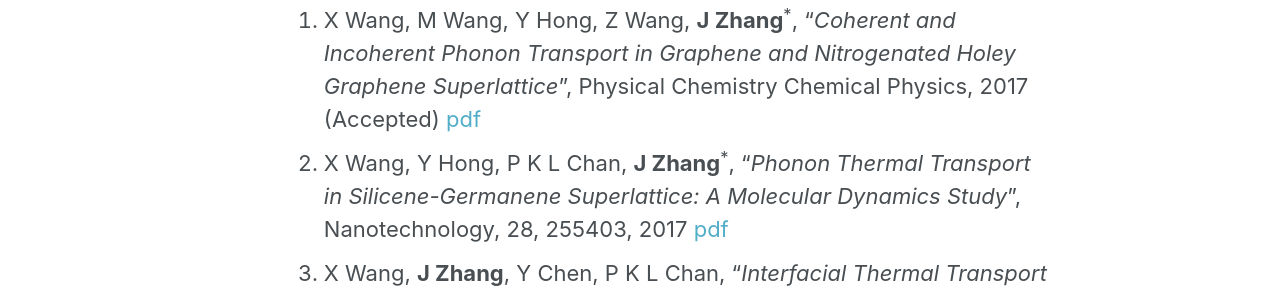
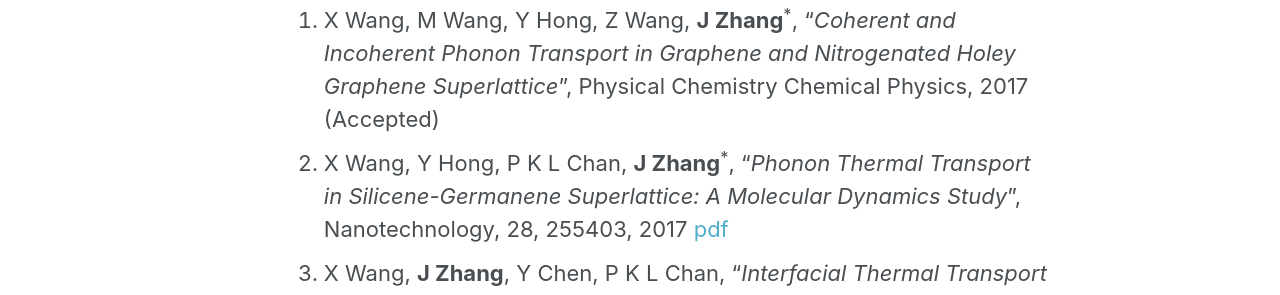
Before and after one commit to JingchaoZhang/JingchaoZhang.github.io, a Jekyll site: the page built from _pages/publications.md, in a window 1280 px wide and 900 px high. Shown: the part 253-548 px from the top of the window. Built offline with Jekyll 4.4.1, drawn with Linux system fonts in a browser that asks for light colours.

Commit message:
Update publications.md

```diff
--- a/_pages/publications.md
+++ b/_pages/publications.md
@@ -7,7 +7,7 @@
 
 (<sup>\*</sup>Corresponding author; <sup>†</sup>Equal contribution)
 
-1. X Wang, M Wang, Y Hong, Z Wang, **J Zhang**<sup>\*</sup>, "_Coherent and Incoherent Phonon Transport in Graphene and Nitrogenated Holey Graphene Superlattice_", Physical Chemistry Chemical Physics, 2017 (Accepted) [pdf]()
+1. X Wang, M Wang, Y Hong, Z Wang, **J Zhang**<sup>\*</sup>, "_Coherent and Incoherent Phonon Transport in Graphene and Nitrogenated Holey Graphene Superlattice_", Physical Chemistry Chemical Physics, 2017 (Accepted)
 1. X Wang, Y Hong, P K L Chan, **J Zhang**<sup>\*</sup>, "_Phonon Thermal Transport in Silicene-Germanene Superlattice: A Molecular Dynamics Study_", Nanotechnology, 28, 255403, 2017 [pdf](https://drive.google.com/file/d/0B3Yj4QkZpI-dWFZsdUFQei1GRjA/view?usp=sharing)
 1. X Wang, **J Zhang**, Y Chen, P K L Chan, "_Interfacial Thermal Transport across Graphene and Organic Semiconductor by Molecular Dynamics Simulation_", Physical Chemistry Chemical Physics, 19, 15933-15941, 2017 [pdf](https://drive.google.com/file/d/0B3Yj4QkZpI-dcE5WMFhwcF81cEE/view?usp=sharing)
 1. X Wang, Y Hong, D Ma, **J Zhang**<sup>\*</sup>, "_Molecular Dynamics Study of Thermal Transport in Nitrogenated Holey Graphene Bilayer_", Journal of Materials Chemistry C, 5, 5119-5127, 2017 [pdf](https://drive.google.com/file/d/0B3Yj4QkZpI-dS1RVdXlDRzJBMU0/view?usp=sharing)
```
